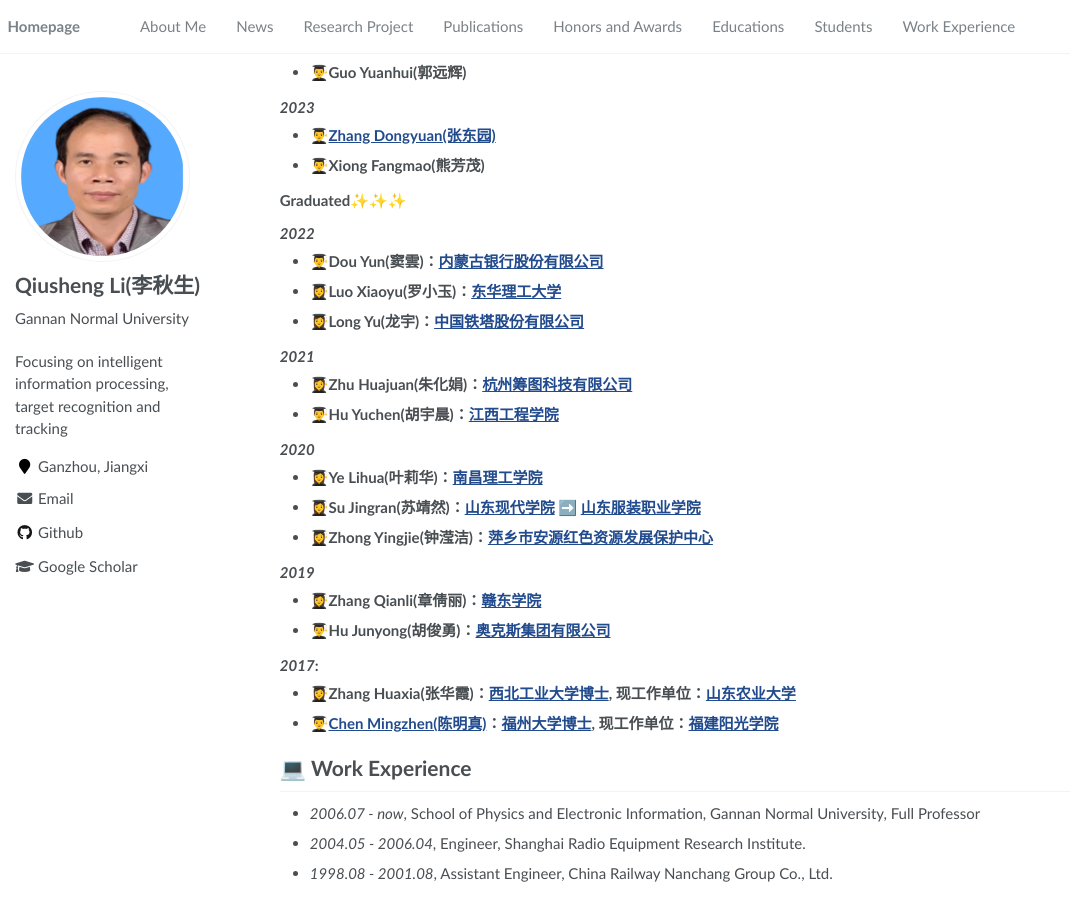
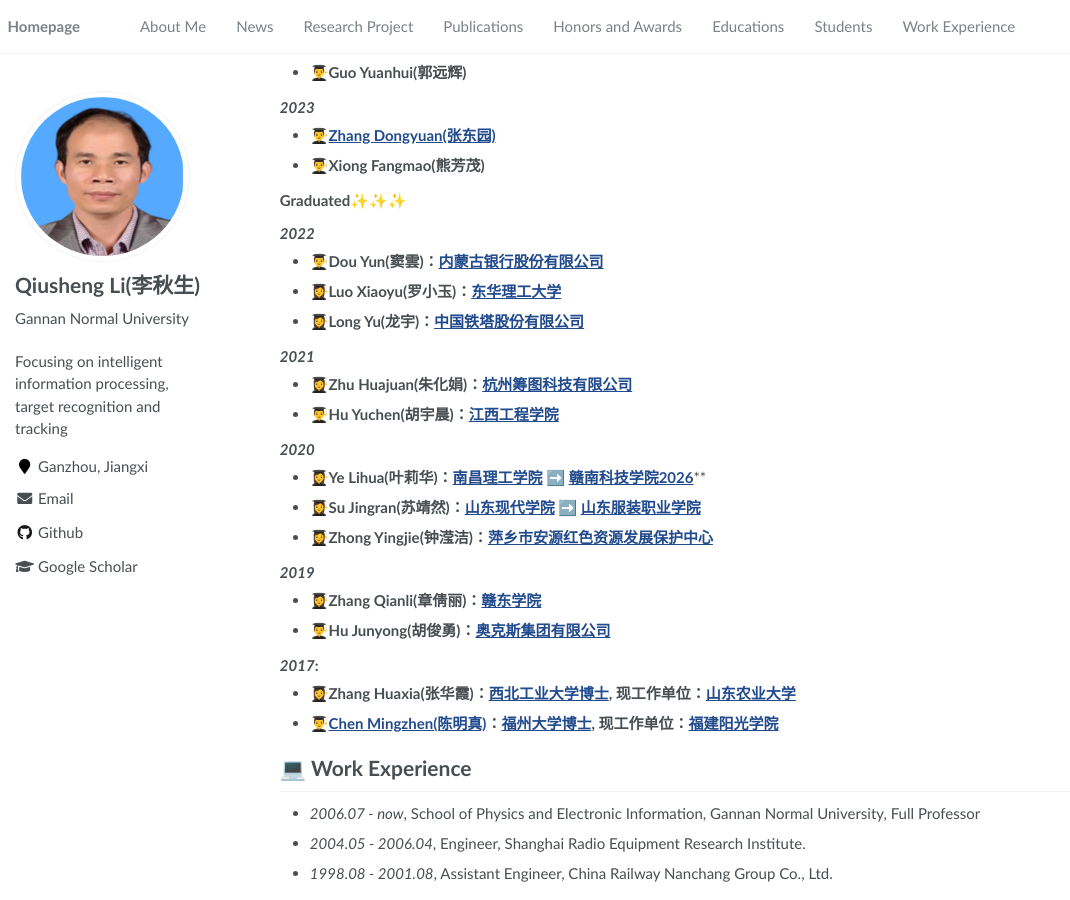
Before and after one commit to zhdongyuan/liqiusheng, a Jekyll site: the page built from _pages/about.md, in a window 1280 px wide and 900 px high, scrolled down 6521 px. Shown: the whole window, without its empty margins (0-1070 px from the left). Built offline with Jekyll 4.4.1, drawn with Linux system fonts in a browser that asks for light colours.

Commit message:
Update about.md

```diff
--- a/_pages/about.md
+++ b/_pages/about.md
@@ -216,7 +216,7 @@ My research interests include algorithm innovation and system application in rad
 - **👨‍🎓Hu Yuchen(胡宇晨)：[江西工程学院](https://www.jxue.edu.cn/)**
 
 #### *2020*
-- **👩‍🎓Ye Lihua(叶莉华)：[南昌理工学院](https://www.nut.edu.cn/)**
+- **👩‍🎓Ye Lihua(叶莉华)：[南昌理工学院](https://www.nut.edu.cn/) ➡️ [赣南科技学院2026](https://www.gnust.edu.cn/)****
 - **👩‍🎓Su Jingran(苏靖然)：[山东现代学院](https://www.sdxd.edu.cn/) ➡️ [山东服装职业学院](https://www.sdfzxy.edu.cn/)**
 - **👩‍🎓Zhong Yingjie(钟滢洁)：[萍乡市安源红色资源发展保护中心](https://baike.baidu.com/item/%E8%90%8D%E4%B9%A1%E5%AD%A6%E9%99%A2%E5%AE%89%E6%BA%90%E7%BA%A2%E8%89%B2%E6%96%87%E5%8C%96%E7%A0%94%E7%A9%B6%E4%B8%AD%E5%BF%83/24259551)**
 
```
